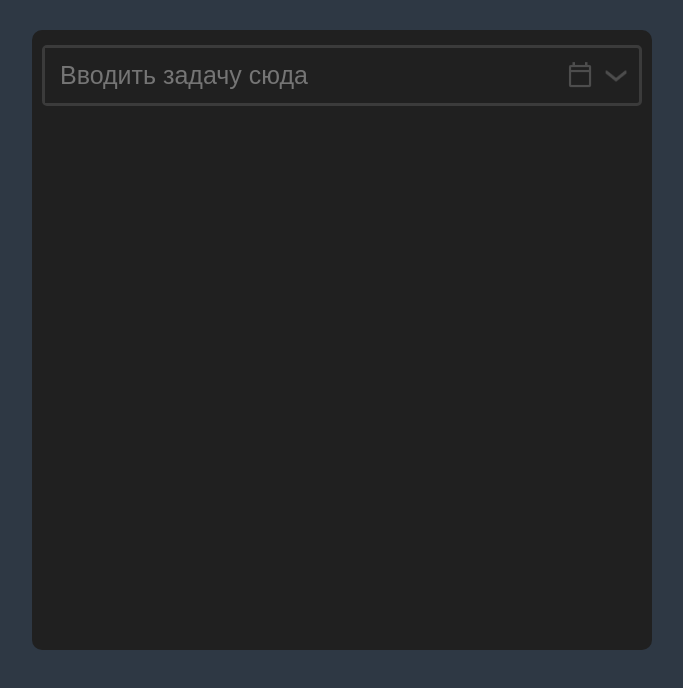
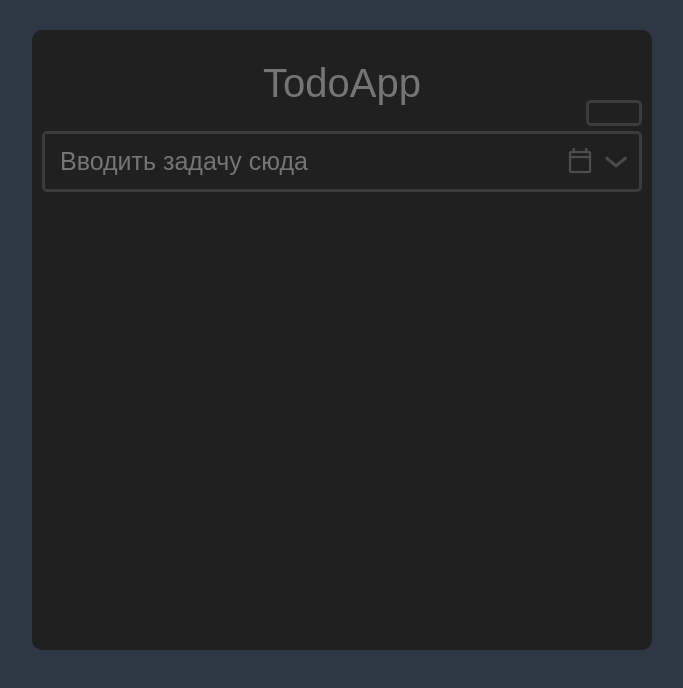
Before and after one commit to XenoQQ/ticktick, a React (Create React App) app: page / in a window 1280 px wide. Shown: the top 688 px of the page, without its empty margins (298-981 px from the left). Built offline with nearby package versions, Linux system fonts and the light colour scheme.

Commit message:
modified:   src/components/todoapp.tsx 	modified:   src/components/todoinput.tsx 	modified:   src/components/todotoolbar.tsx

```diff
--- a/src/components/todoapp.tsx
+++ b/src/components/todoapp.tsx
@@ -2,6 +2,7 @@ import React from "react";
 import styled from "styled-components";
 import TodoList from "./todolist.tsx";
 import TodoInput from "./todoinput.tsx";
+import TodoToolbar from "./todotoolbar.tsx";
 
 const Appbody = styled.div`
     position: absolute;
@@ -20,12 +21,29 @@ const Appbody = styled.div`
     background-color: #202020;
 
     flex-direction: column;
+    flex-wrap: wrap;
+    justify-items: flex-start;
+`;
+
+const TodoTitle = styled.div`
+    display: flex;
+    margin: 20px 0 25px 0;
+
+    font-size: 40px;
+    font-family: "Ubuntu", sans-serif;
+    color: #757575;
+
+    justify-content: center;
+    align-items: center;
+
 `;
 
 const Todoapp: React.FC = () => {
     return (
         <>
             <Appbody>
+                <TodoTitle>TodoApp</TodoTitle>
+                <TodoToolbar />
                 <TodoInput />
                 <TodoList />
             </Appbody>
--- a/src/components/todoinput.tsx
+++ b/src/components/todoinput.tsx
@@ -11,7 +11,7 @@ import IconArrowDown from "../assets/arrow-down.png";
 const InputContainer = styled.div<{ priority: string }>`
     display: flex;
     height: 55px;
-    margin: 5px 0 5px 0;
+    margin: 0;
     padding: 0;
 
     border: 3px solid;
--- a/src/components/todotoolbar.tsx
+++ b/src/components/todotoolbar.tsx
@@ -1,10 +1,69 @@
 import React from "react";
 import styled from "styled-components";
 
-const ToolbarContainer = styled.div``;
+const ToolbarButton = styled.div`
+    position: absolute;
+    right: 10px;
+    top: 65px;
+
+    width: 50px;
+    height: 20px;
+
+    margin: 5px 0 10px 0;
+
+    border: 3px solid #3b3b3b;
+    border-radius: 5px;
+
+    align-self: flex-end;
+`;
+
+const ToolbarContainer = styled.div`
+    position: absolute;
+    right: -150px;
+    top: 50px;
+
+    display: flex;
+    width: 140px;
+    height: 60px;
+    padding: 0 5px 0 5px;
+
+    background-color: #202020;
+
+    border: 3px solid;
+    border-radius: 5px;
+    border-color: #3b3b3b;
+
+    flex-direction: column;
+    align-items: center;
+    justify-content: space-between;
+`;
+
+const ToolbarOptionbutton = styled.div`
+    width: 100%;
+    height: 25px;
+
+    border: 3px solid;
+    border-radius: 5px;
+    border-color: #3b3b3b;
+`;
 
 const TodoToolbar: React.FC = () => {
-    return <></>;
+    const [toolbarVisible, setToolbarVisible] = React.useState<boolean>(false);
+
+    const handleToolbarButtonClick = () => {
+        setToolbarVisible((prevstate) => !prevstate);
+    };
+    return (
+        <>
+            <ToolbarButton onClick={() => handleToolbarButtonClick()} />
+            {toolbarVisible && (
+                <ToolbarContainer>
+                    <ToolbarOptionbutton />
+                    <ToolbarOptionbutton />
+                </ToolbarContainer>
+            )}
+        </>
+    );
 };
 
 export default TodoToolbar;
```
